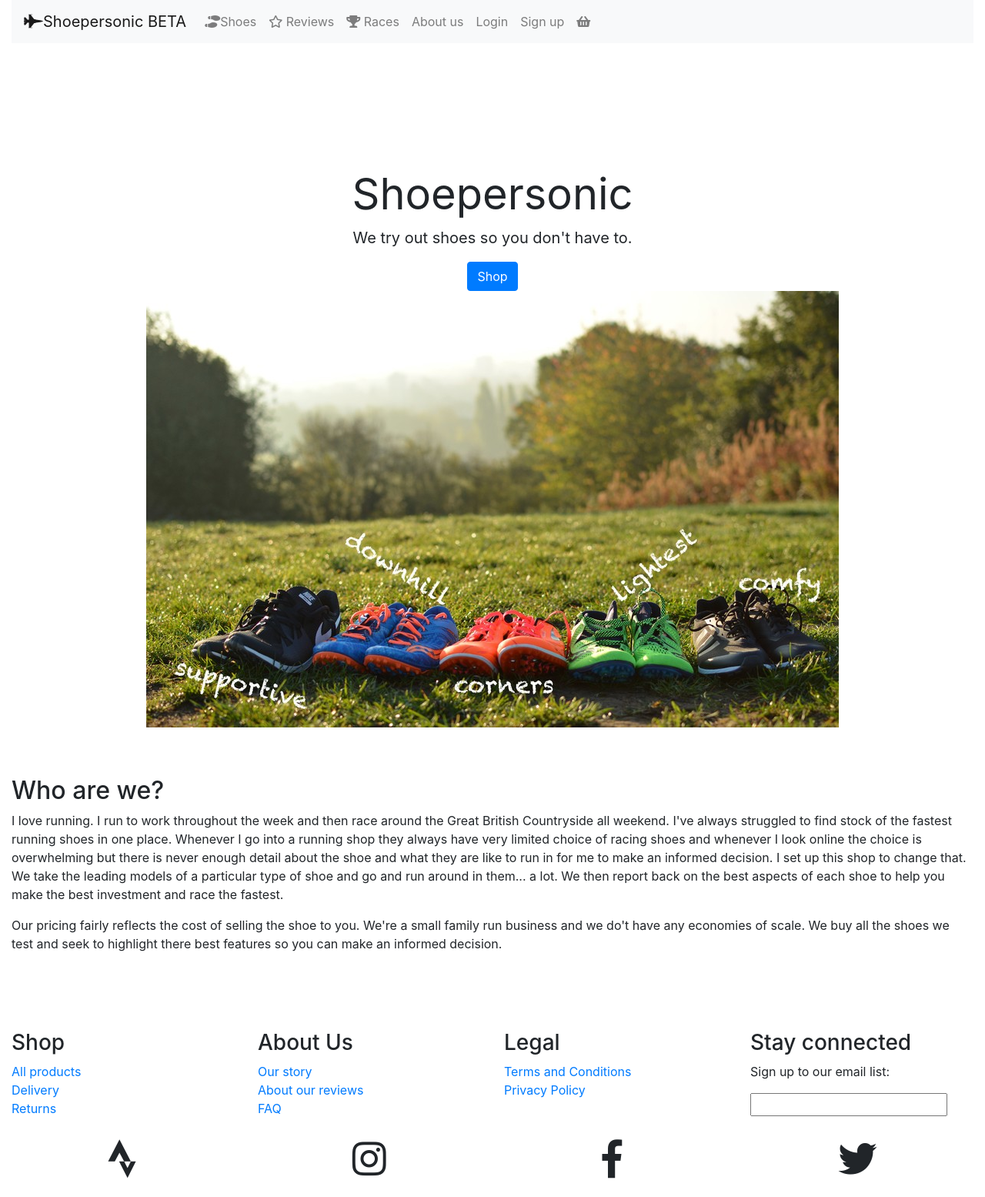
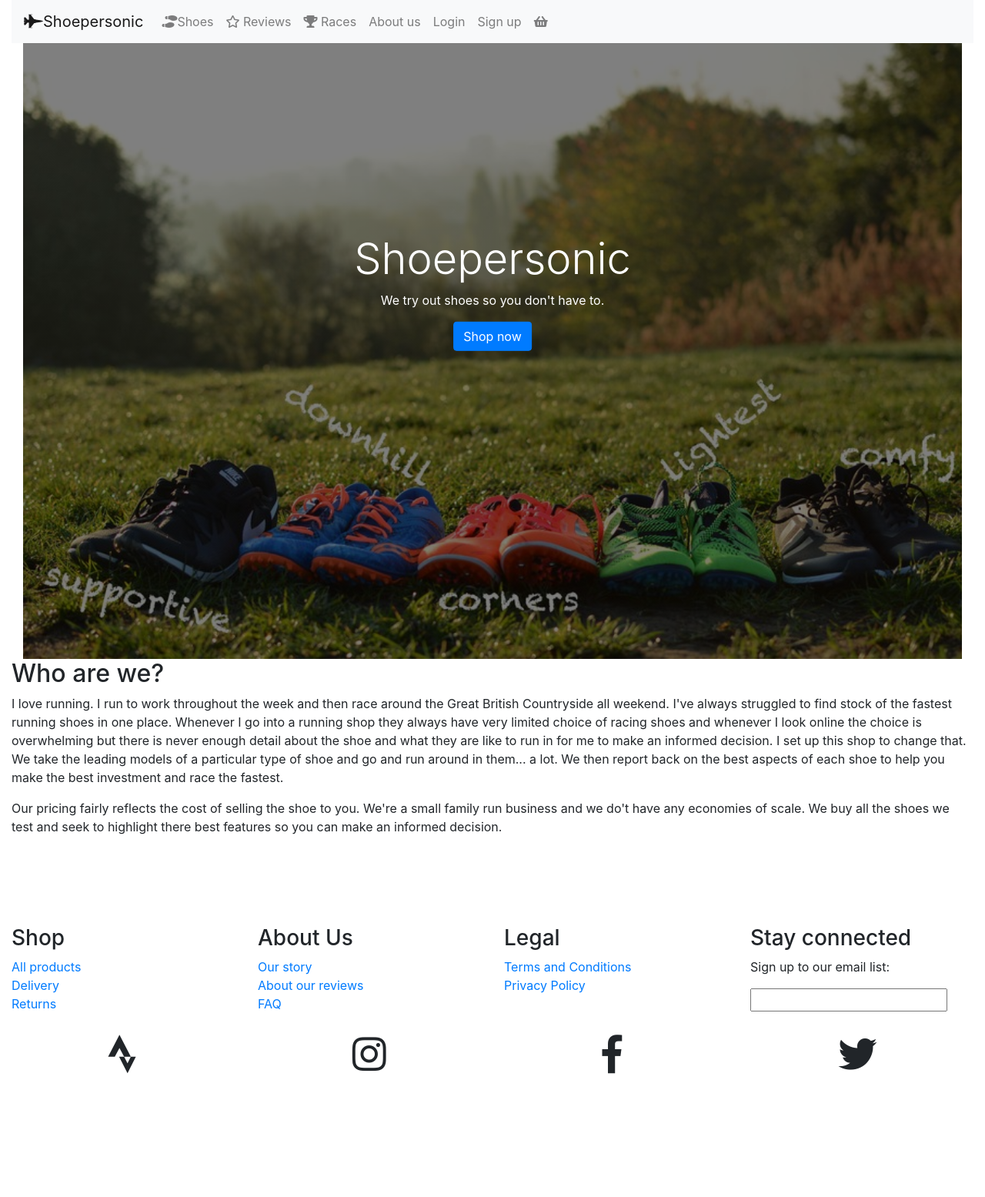
Before and after one commit to harryphelps2/shoepersonic, a Django app: page / in a window 1280 px wide. Shown: the whole page at 77% size. After the commit the page ends 1395 px from the top, so only its background shows below. Run offline with Django 3.2, Linux system fonts and the light colour scheme; parts of the project's set-up code (start-up, migrations or seed data) failed here and were passed over; some libraries are stand-ins or nearby versions.

Commit message:
Homepage hero image

```diff
--- a/home/templates/index.html
+++ b/home/templates/index.html
@@ -1,15 +1,15 @@
 {% extends 'base.html' %}
 {% block page_title %}Shoepersonic{% endblock %}
 {% block content %}
-<div class="container-fluid homepage-text">
-    <h1 class="display-4 font-weight-normal">Shoepersonic</h1>
-    <p class="lead font-weight-normal">We try out shoes so you don't have to.</p>
-    <a class="btn btn-primary" href="{% url 'all_shoes' %}">Shop</a>
-</div>
-<div class="container hero-image-container">
-    <div class="text-center hero-image-container__front-page-image">
+<div class="container-fluid">
+        <div class="front-page-image" style="background-image: linear-gradient(rgba(0, 0, 0, 0.5), rgba(0, 0, 0, 0.5)), url('{{ MEDIA_URL }}homepage_comp.jpg');">
+            <div class="front-page-text">
+                <h1 class="display-4">Shoepersonic</h1>
+                <p>We try out shoes so you don't have to.</p>
+                <button class="btn btn-primary">Shop now</button>
             </div>
         </div>
+    <div class="row">
         <div class="front-page-about-us">
             <h2>Who are we?</h2>
             <p>I love running. I run to work throughout the week and then
@@ -25,4 +25,6 @@
                 any economies of scale. We buy all the shoes we test and seek to highlight there best features so you can make an informed decision.
             </p>
         </div>
+    </div>
+</div>
     {% endblock %}
--- a/static/css/styles.css
+++ b/static/css/styles.css
@@ -1,4 +1,8 @@
 /* General */
+.body, html {
+  height: 100%;
+}
+
 .footer__links {
   padding-top: 1%;
   margin-top: 7%;
@@ -39,36 +43,21 @@
   background-color: #fefde5 !important;
 }
 
-/* Home Page */
-.homepage-text {
+.front-page-image {
+  height: 50rem;
+  background-repeat: no-repeat;
+  background-position: center;
+  background-size: cover;
   position: relative;
-  margin-top: 13%;
-  text-align: center;
-  top: 0;
-  left: 0;
-  width: 100%;
-  height: 100%;
 }
 
-.hero-image-container {
-  max-width: 930px;
-  display: flex;
-}
-.hero-image-container__front-page-image {
-  background-image: url("../../media/homepage_comp.jpg");
-  background-repeat: no-repeat;
-  height: 50%;
-  width: 100%;
-  padding-top: 70%;
-}
-@media (min-width: 768px) {
-  .hero-image-container__front-page-image {
-    background-image: url("../../media/homepage_comp.jpg");
-    background-repeat: no-repeat;
-    height: 0;
-    width: 100%;
-    padding-top: 70%;
-  }
+.front-page-text {
+  text-align: center;
+  position: absolute;
+  top: 50%;
+  left: 50%;
+  transform: translate(-50%, -100%);
+  color: white;
 }
 
 /* Shoe Detail Page */
--- a/static/css/styles.scss
+++ b/static/css/styles.scss
@@ -1,5 +1,7 @@
 /* General */
-
+.body, html {
+    height: 100%;
+}
 // Footer
 
 .footer{
@@ -45,36 +47,23 @@
     }
 
 
-/* Home Page */
-.homepage-text{
+// Home page
+.front-page-image{
+    height: 50rem;
+    background-repeat: no-repeat;
+    background-position: center;
+    background-size: cover;
     position: relative;
-    margin-top: 13%;
-    text-align: center;
-    top: 0;
-    left: 0;
-    width: 100%;
-    height: 100%;
 }
-    .hero-image-container{
-        max-width: 930px;
-        display: flex;
 
-        &__front-page-image{
-            background-image: url('../../media/homepage_comp.jpg');
-            background-repeat: no-repeat;
-            height: 50%;
-            width: 100%;
-            padding-top: 70%;
-
-            @media (min-width: 768px) {
-                background-image: url('../../media/homepage_comp.jpg');
-                background-repeat: no-repeat;
-                height: 0;
-                width: 100%;
-                padding-top: 70%;
-            }
-        }
-    }
+.front-page-text{
+        text-align: center;
+        position: absolute;
+        top: 50%;
+        left: 50%;
+        transform: translate(-50%, -100%);
+        color: white;
+}
 
   /* Shoe Detail Page */
 
--- a/templates/base.html
+++ b/templates/base.html
@@ -13,7 +13,7 @@
     <body>
         <div class="container-fluid">
             <nav class="navbar navbar-expand-lg navbar-light bg-light">
-                <a class="navbar-brand" href="{% url 'index' %}"><i class="fas fa-fighter-jet"></i>Shoepersonic BETA</a>
+                <a class="navbar-brand" href="{% url 'index' %}"><i class="fas fa-fighter-jet"></i>Shoepersonic</a>
                 <button class="navbar-toggler" type="button" data-toggle="collapse" data-target="#navbarNav" aria-controls="navbarNav" aria-expanded="false" aria-label="Toggle navigation">
                     <span class="navbar-toggler-icon"></span>
                 </button>
```
Also changed, not shown: 2 other files. Lines whose indentation alone changed are shown as unchanged.
